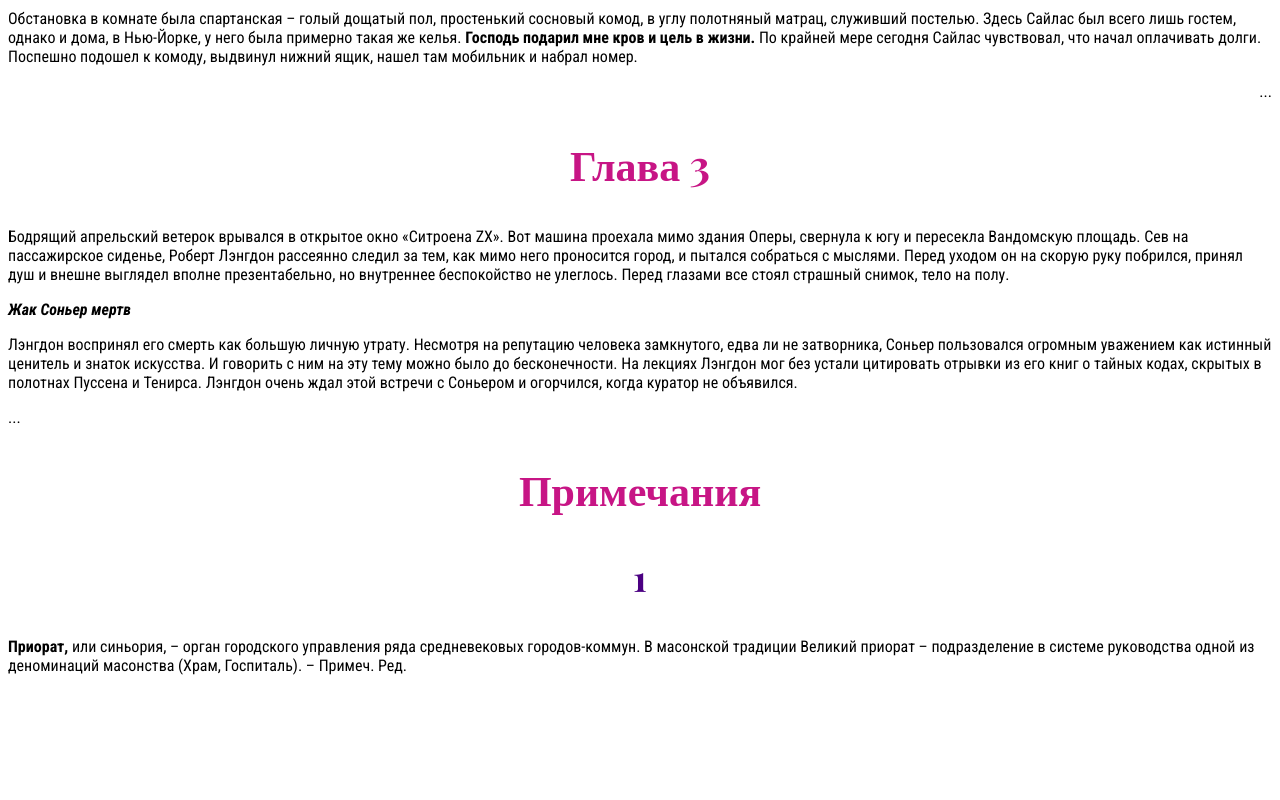
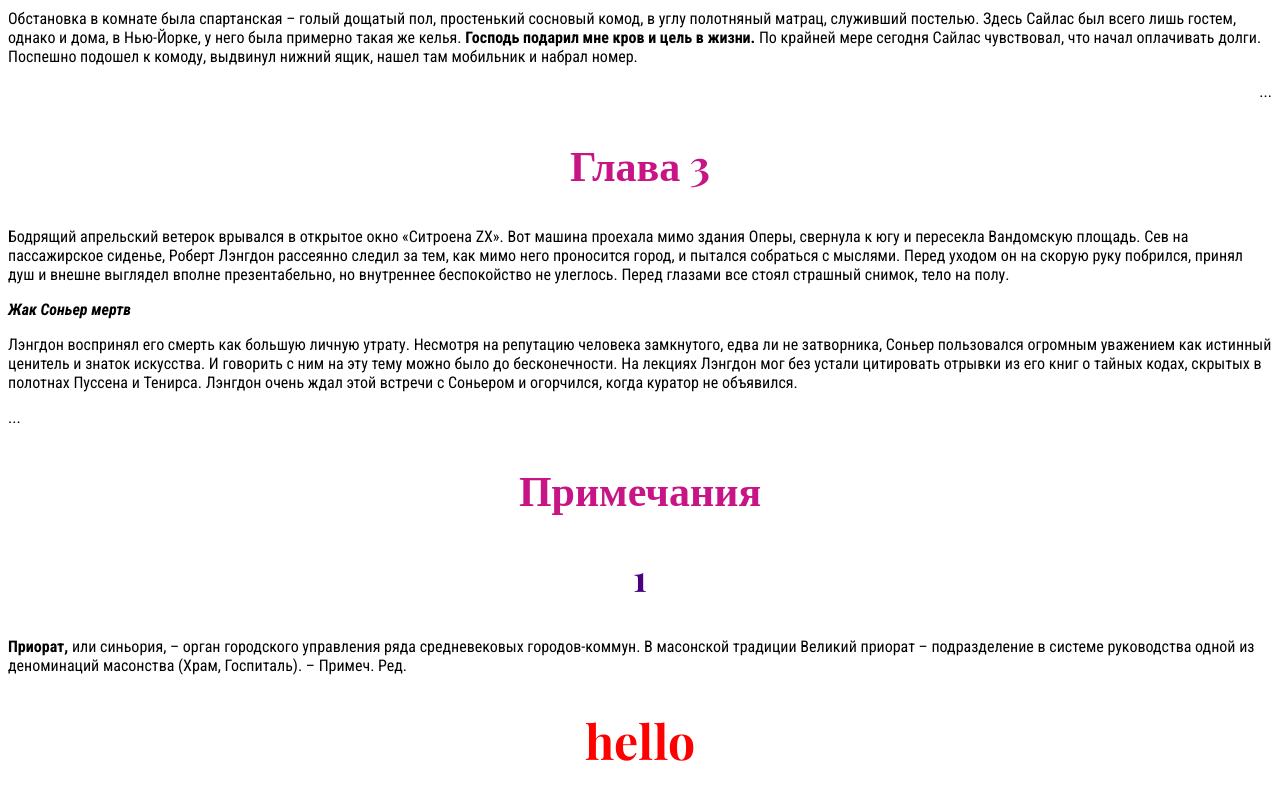
Before and after one commit to alina-dzhutova/git-test, a plain HTML site: page index.html in a window 1280 px wide. Shown: the part 3022-3822 px from the top of the page. Before the commit the page ends 3713 px from the top, so only its background shows below. Drawn offline with nearby package versions, Linux system fonts and the light colour scheme; a web font is replaced by a local one.

Commit message:
Second commit

```diff
--- a/index.html
+++ b/index.html
@@ -3,7 +3,7 @@
   <head>
     <meta charset="UTF-8" />
     <meta name="viewport" content="width=device-width, initial-scale=1.0" />
-    <title>Document</title>
+    <title>Git start project</title>
 
     <link
       href="https://fonts.googleapis.com/css2?family=Playfair+Display:ital,wght@0,400;0,700;1,400;1,700&family=Roboto+Condensed:ital,wght@0,300;0,400;0,700;1,300;1,400;1,700&display=swap"
@@ -321,5 +321,6 @@
       подразделение в системе руководства одной из деноминаций масонства (Храм,
       Госпиталь). – Примеч. Ред.
     </p>
+    <h1>hello</h1>
   </body>
 </html>
```
